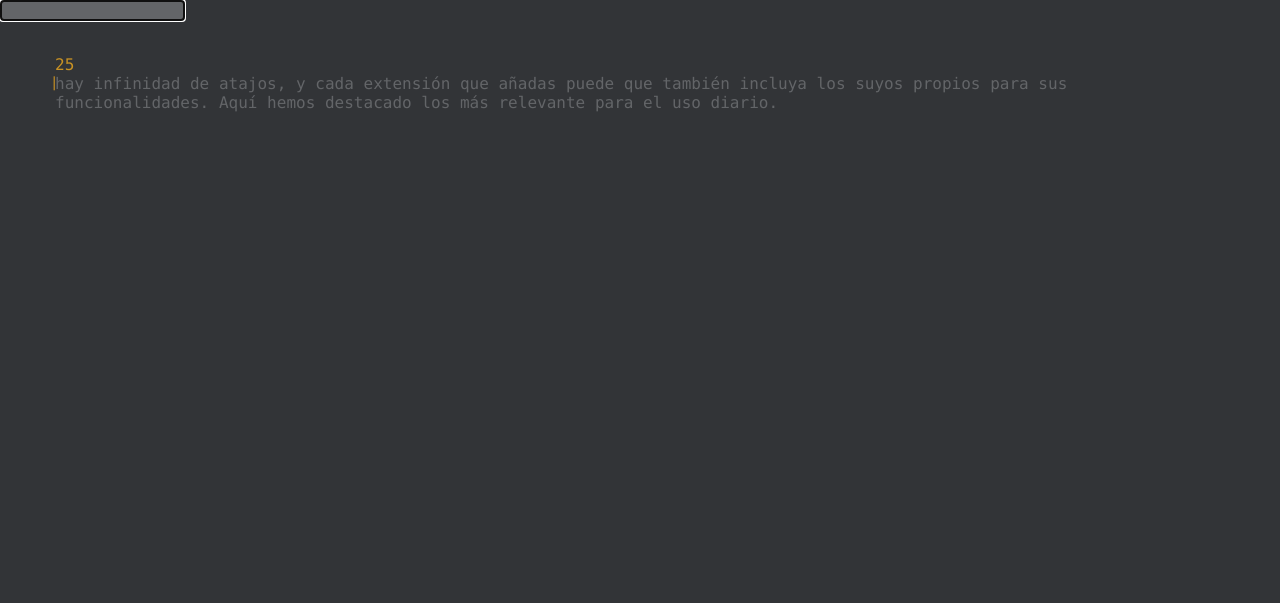
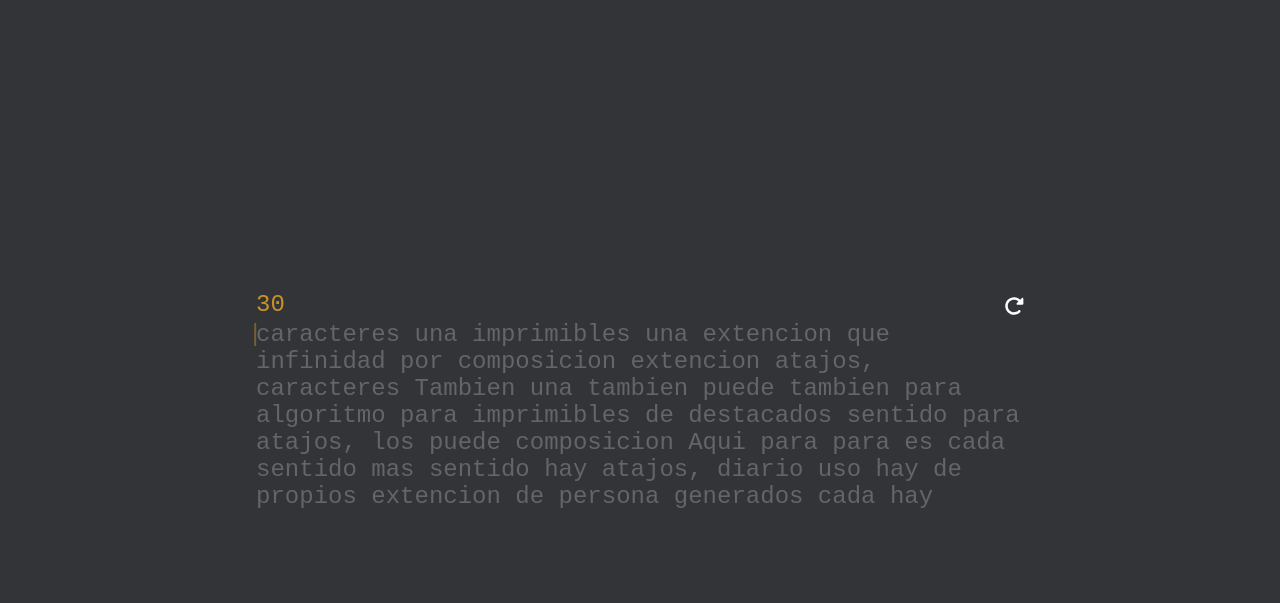
Before and after one commit to FixCu/code-challenges, a plain HTML site: page problem_0008/Jjnez/Jjnez.html in a window 1280 px wide. Drawn offline with Linux system fonts and the light colour scheme.

Commit message:
First update for the problem0008

```diff
--- a/problem_0008/Jjnez/Jjnez.html
+++ b/problem_0008/Jjnez/Jjnez.html
@@ -2,166 +2,248 @@
 <html lang="en">
   <head>
     <meta charset="UTF-8" />
-    <meta name="viewport" content="width=device-width, initial-scale=1.0" />
-    <title>JjnezMonkeyTypeClone</title>
+    <title>CloneMonkeyType</title>
+    <!-- <link rel="stylesheet" href="styles.css" /> -->
+    <style>
+        /*code styles*/
+        /* Styles */
+        body {
+            background-color: #323437;
+            height: 100vh;
+            margin: 0;
+            font-family: "Roboto Mono", "Roboto Mono", "Vazirmatn", monospace;
+            font-size: 24px;
+        }
 
-    <style>
-        body {
-            background: #323437;
+        svg {
+            fill: white;
+            border-radius: 4px;
             color: #636568;
-            font-family: Menlo, monospace;
-            padding: 32px;
-            display: grid;
+            transition: background-color 0.5s linear;
+
+            &:hover {
+            fill: white;
+            background-color: #636568;
+            }
+        }
+
+        #time {
+            color: #c89224;
+            margin-bottom: 10px;
+        }
+
+        x-letter {
+            position: relative;
+            color: #636568;
+
+            &.cursor::before {
+            content: "|";
+            position: absolute;
+            left: -8px;
+            color: #c89224;
+            overflow: hidden;
+            animation: reveal 1.5s linear infinite;
+            }
+
+            &.incorrect {
+            color: #ca474e; /*  color error */
+            }
+
+            &.correct {
+            color: #d1d0c5; /* color accept */
+            }
+        }
+
+        @keyframes reveal {
+            50% {
+            color: rgba(200, 146, 36, 0.2);
+            }
+            100% {
+            color: #c89224;
+            }
+        }
+
+        .hidden {
+            display: none !important;
+        }
+
+        .flex {
+            display: flex;
+        }
+
+        .flex-row {
+            flex-direction: row;
+        }
+
+        .flex-col {
+            flex-direction: column;
+        }
+
+        .justify-center {
             justify-content: center;
         }
 
-        section {
-            padding: 15px;
+        .items-center {
+            align-items: center;
         }
 
-        time {
-            color: #c89224;
+        .justify-between {
+            justify-content: space-between;
         }
 
-        input {
-            z-index: -999;
-            position: absolute;
-            top: 0;
-            left: 0;
-            pointer-events: none;
-            /* opacity: 0; */
+        .items-start {
+            align-items: start;
         }
 
-        p {
-            display: flex;
-            flex-wrap: wrap;
-            /* gap: 2px 0.5px; */
-            margin-top: 4px;
+        .w-100 {
+            width: 100%;
         }
 
-        x-letter {
-            color: #636568;
-            position: relative;
-
-            &.active::before {
-                content: '|';
-                color: #c89224;
-                font-size: 14px;
-                position: absolute;
-                left: -5px;
-                animation: 1,1s blink infinite ease-in-out;
-            }
-
-            &.active.is-last::before {
-                left: 6px;
-            }
-
-            &.correct {
-                color: green;
-            }
-
-            &.incorrect {
-                color: red;
-            }
+        .w-50 {
+            width: 50%;
         }
 
-        @keyframes blink {
-            0%, 25% {
-                opacity: 1;
-            }
-            75% {
-                opacity: 0;
-            }
+        .w-60 {
+            width: 60%;
         }
 
-
-
+        .h-50 {
+            height: 50%;
+        }
     </style>
   </head>
 
-  <body>
-    <section id="game">
-      <time id="time"></time>
-      <div id="p"></div>
-      <input id="input" autofocus style="background-color: #636568" />
+  <body class="flex flex-row justify-center items-center">
+    <!--code html-->
+    <section id="game" class="flex flex-col justify-center w-60 h-50">
+        <div class="flex flex-row justify-between items-center">
+            <time id="time" style="width: 20px; height: 20px"></time>
+            <svg
+            style="width: 20px; height: 20px"
+            onclick="gameInit()"
+            viewBox="0 0 512 512"
+            >
+            <path
+                d="M463.5 224H472c13.3 0 24-10.7 24-24V72c0-9.7-5.8-18.5-14.8-22.2s-19.3-1.7-26.2 5.2L413.4 96.6c-87.6-86.5-228.7-86.2-315.8 1c-87.5 87.5-87.5 229.3 0 316.8s229.3 87.5 316.8 0c12.5-12.5 12.5-32.8 0-45.3s-32.8-12.5-45.3 0c-62.5 62.5-163.8 62.5-226.3 0s-62.5-163.8 0-226.3c62.2-62.2 162.7-62.5 225.3-1L327 183c-6.9 6.9-8.9 17.2-5.2 26.2s12.5 14.8 22.2 14.8H463.5z"
+            />
+            </svg>
+        </div>
+        <div id="text"></div>
     </section>
 
+    <section id="end-game"></section>
+
+    <!-- code javascript -->
+    <!-- <script href="javascript.js"></script> -->
     <script>
-        const $timeEle = document.querySelector('time');
-        const $paragraph = document.querySelector('#p');
-        const $input = document.querySelector('input');
+        // const component
+        const $text = document.getElementById("text");
+        const $time = document.getElementById("time");
+        const $initGame = document.getElementById("game");
+        const $endGame = document.getElementById("end-game");
 
+        // constants
+        const TIME = 30;
+        const TEXT =
+            "hay infinidad de atajos, y cada extencion que puede que tambien incluya los suyos propios para sus funcionalidades. Aqui hemos descartado los mas relevantes destacados para el uso diario Tambien es una composicion de caracteres imprimibles generados por un algoritmo de cifrado que, aunque no tienen sentido para cualquier persona";
+
+        // variables
         let letters = [];
+        let text = [];
+        let words = [];
+        let textRandom = "";
         let position = 0;
+        let currentTime = TIME;
+        let interval = true;
 
-        const TIME = 30;
-
-        const TEXT =
-            "hay infinidad de atajos, y cada extensión que añadas puede que también incluya los suyos propios para sus funcionalidades. Aquí hemos destacado los más relevante para el uso diario.";
-
-        let text = [];
-        let currentTime = TIME;
-
+        // Iniciando Juego
         initGame();
-        initEvents();
 
         function initGame() {
-            text = TEXT.split('');
+            currentTime = TIME;
+            $time.textContent = currentTime;
 
-            currentTime = TIME;
-            $timeEle.textContent = currentTime;
-
-            $paragraph.innerHTML = text
+            text = getText().split("");
+            console.log(text);
+            $text.innerHTML = text
             .map((character, index) => {
                 return `<x-letter>${character}</x-letter>`;
             })
             .join("");
 
-            letters = $paragraph.children;
+            letters = $text.children;
             position = 0;
 
-            letters[position].classList.add('active');
-
-            const interval = setInterval(() => {
-                currentTime--;
-                $timeEle.textContent = currentTime;
-
-                if (currentTime === 0) {
-                clearInterval(interval);
-                console.log("Game Over");
-                }
-            }, 1000);
+            letters[position].classList.add("cursor");
+            window.addEventListener("keydown", onkeydown);
         }
 
-        function initEvents() {
-            // document.addEventListener('keydown', () => {
-            //     $input.focus()
-            // });
-
-            window.addEventListener('keyup', onkeyup);
-        }
-
-        function onkeyup(e) {
-            console.log(e.key);
-
-            if (e.key === 'Backspace') {
-                letters[position].classList.remove('active');
+        function onkeydown(e) {
+            if (interval) {
+            interval = false;
+            initTime();
+            }
+            console.log(validate(e));
+            if (validate(e.key)) {
+            if (e.key === "Backspace") {
+                if (position === 0) {
+                e.preventDefault();
+                } else {
+                letters[position].classList.remove("cursor");
                 position--;
-                letters[position].classList.add('active');
-                letters[position].classList.remove('correct', 'incorrect');
+                letters[position].classList.remove("correct", "incorrect");
+                letters[position].classList.add("cursor");
+                }
             } else {
-                if(text[position] === e.key) {
-                    letters[position].classList.add('correct');
+                if (text[position] === e.key) {
+                letters[position].classList.add("correct");
                 } else {
-                    letters[position].classList.add('incorrect');
+                letters[position].classList.add("incorrect");
                 }
-                letters[position].classList.remove('active');
-                position ++;
-                letters[position].classList.add('active');
+                letters[position].classList.remove("cursor");
+                position++;
+                letters[position].classList.add("cursor");
+            }
             }
         }
 
+        // Function for initGame
+        function getText() {
+            words = TEXT.split(" ");
+            textRandom = "";
+            for (let i = 0; i < 50; i++) {
+            textRandom += words[Math.floor(Math.random() * words.length)] + " ";
+            }
+            return textRandom;
+        }
 
+        function validate(key) {
+            console.log(key);
+            if (
+            key === "Shift" ||
+            key === "Alt" ||
+            key === "Control" ||
+            key === "ArrowUp" ||
+            key === "ArrowDown" ||
+            key === "ArrowRight" ||
+            key === "ArrowLeft"
+            ) {
+                return false;
+            }
+            return true;
+        }
+
+        function initTime() {
+            const interval = setInterval(() => {
+            currentTime--;
+            $time.textContent = currentTime;
+            if (currentTime === 0) {
+                clearInterval(interval);
+                interval = true;
+                //gameover();
+            }
+            }, 1000);
+        }
     </script>
   </body>
 </html>
```
